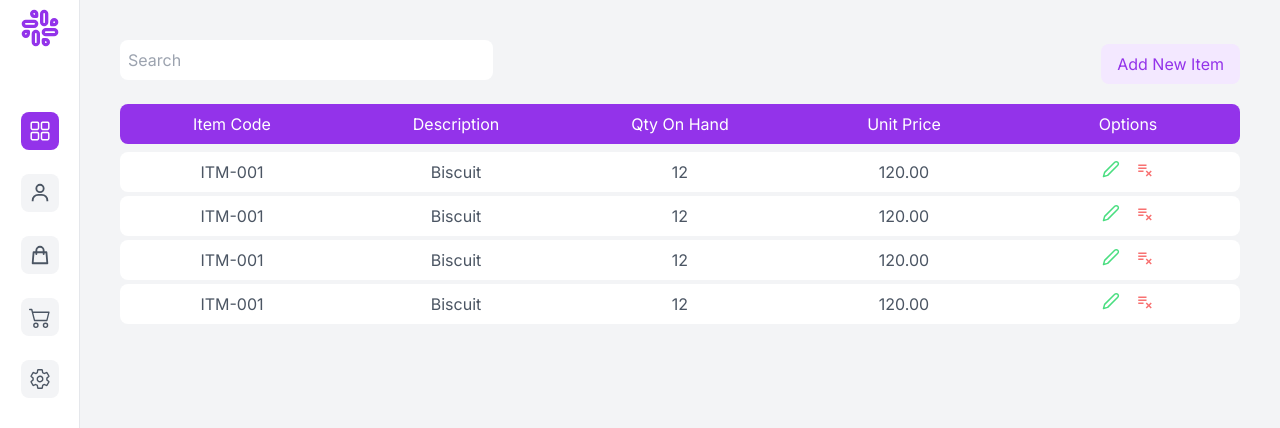
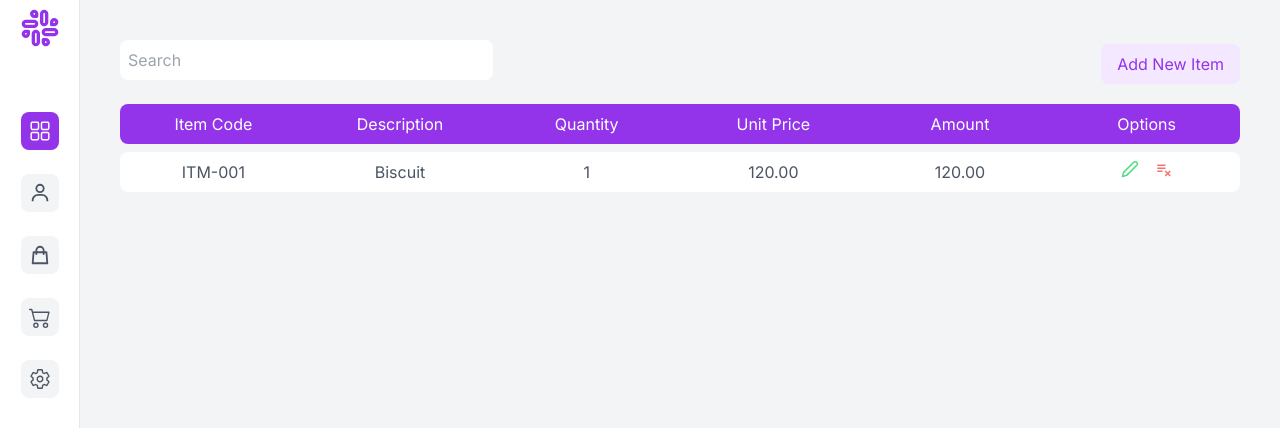
Before and after one commit to Sandun-Induranga/Next.js-POS, a Next.js app: page /purchaseOrder in a window 1280 px wide. Shown: the top 428 px of the page. Built offline with nearby package versions, Linux system fonts and the light colour scheme.

Commit message:
Cart Updated

```diff
--- a/components/PurchaseOrderContainer.jsx
+++ b/components/PurchaseOrderContainer.jsx
@@ -42,47 +42,19 @@ const PurchaseOrderContainer = () => {
         </button>
       </section>
       <ul>
-        <li className="grid grid-cols-5 justify-center text-center bg-purple-600 py-2 rounded-lg text-white mb-2">
+        <li className="grid grid-cols-6 justify-center text-center bg-purple-600 py-2 rounded-lg text-white mb-2">
           <h1>Item Code</h1>
           <h1>Description</h1>
-          <h1>Qty On Hand</h1>
+          <h1>Quantity</h1>
           <h1>Unit Price</h1>
+          <h1>Amount</h1>
           <h1>Options</h1>
         </li>
-        <li className="grid grid-cols-5 justify-center text-center bg-white py-2 rounded-lg text-gray-600 mt-1">
+        <li className="grid grid-cols-6 justify-center text-center bg-white py-2 rounded-lg text-gray-600 mt-1">
           <h1>ITM-001</h1>
           <h1>Biscuit</h1>
-          <h1>12</h1>
+          <h1>1</h1>
           <h1>120.00</h1>
-          <div className="flex justify-center gap-4">
-            <FiEdit2 size={18} className="text-green-400" />
-            <MdPlaylistRemove size={18} className="text-red-400" />
-          </div>
-        </li>
-        <li className="grid grid-cols-5 justify-center text-center bg-white py-2 rounded-lg text-gray-600 mt-1">
-          <h1>ITM-001</h1>
-          <h1>Biscuit</h1>
-          <h1>12</h1>
-          <h1>120.00</h1>
-          <div className="flex justify-center gap-4">
-            <FiEdit2 size={18} className="text-green-400" />
-            <MdPlaylistRemove size={18} className="text-red-400" />
-          </div>
-        </li>
-        <li className="grid grid-cols-5 justify-center text-center bg-white py-2 rounded-lg text-gray-600 mt-1">
-          <h1>ITM-001</h1>
-          <h1>Biscuit</h1>
-          <h1>12</h1>
-          <h1>120.00</h1>
-          <div className="flex justify-center gap-4">
-            <FiEdit2 size={18} className="text-green-400" />
-            <MdPlaylistRemove size={18} className="text-red-400" />
-          </div>
-        </li>
-        <li className="grid grid-cols-5 justify-center text-center bg-white py-2 rounded-lg text-gray-600 mt-1">
-          <h1>ITM-001</h1>
-          <h1>Biscuit</h1>
-          <h1>12</h1>
           <h1>120.00</h1>
           <div className="flex justify-center gap-4">
             <FiEdit2 size={18} className="text-green-400" />
```
